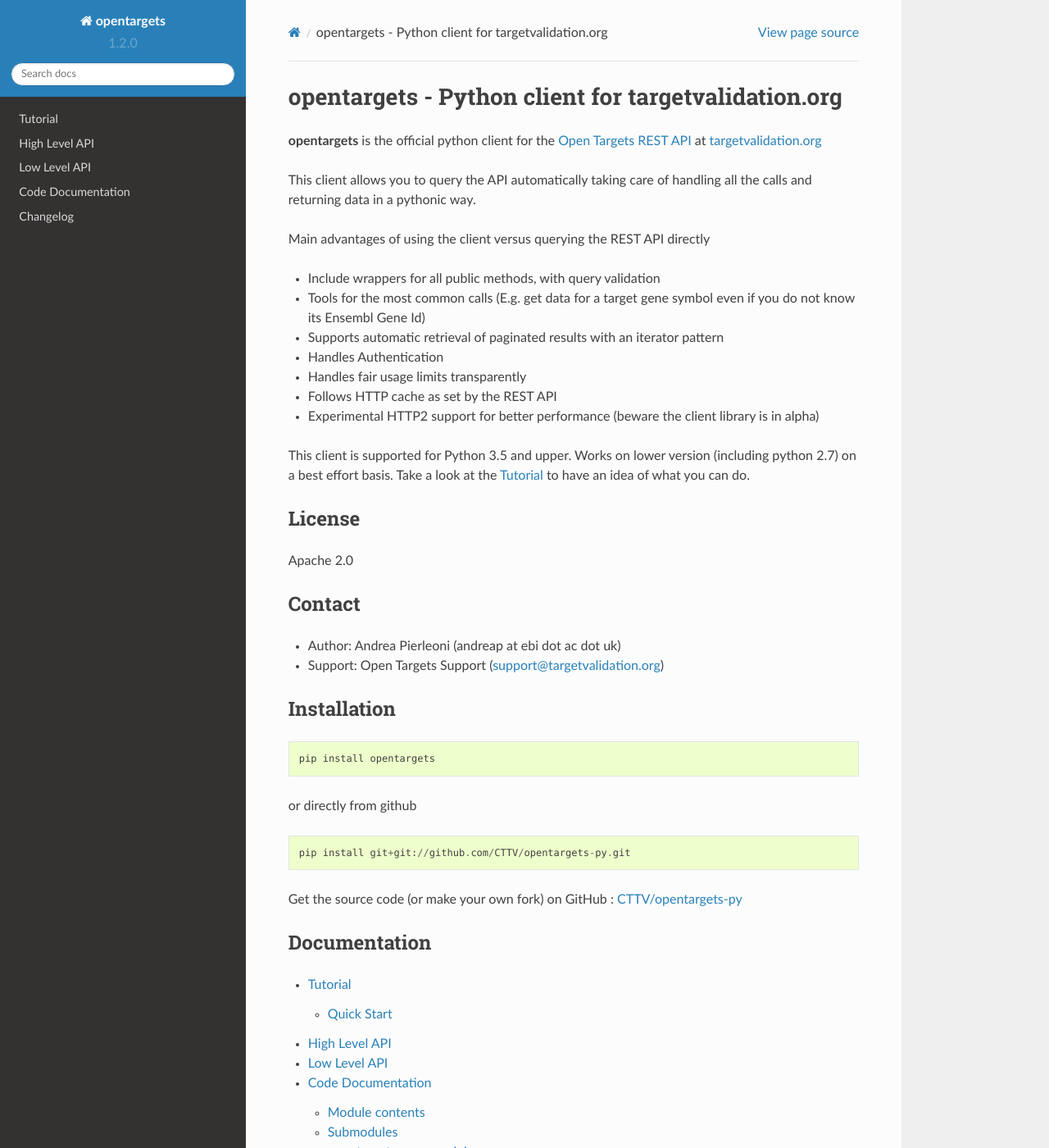
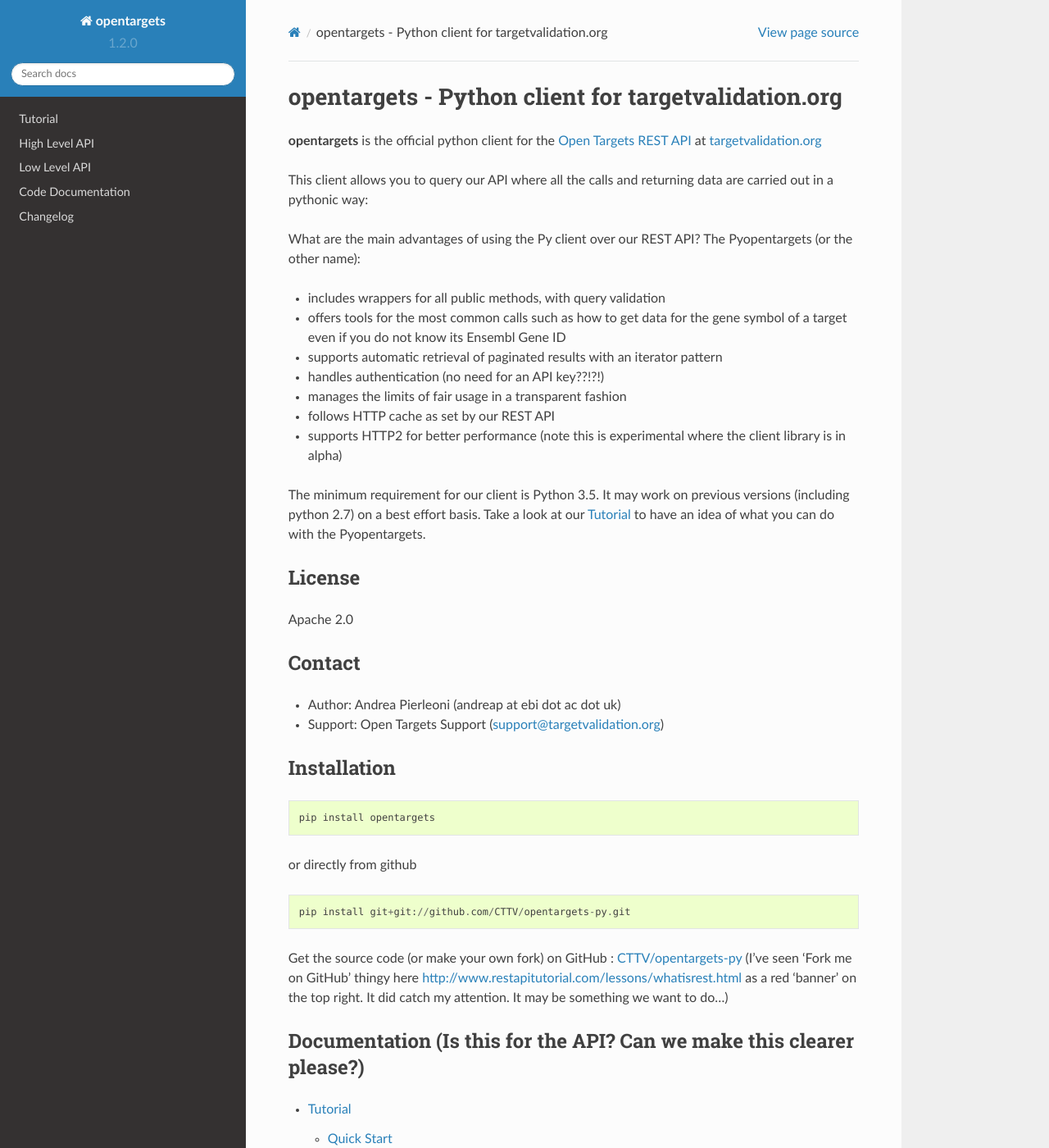
Before and after one commit to opentargets-archive/opentargets-py, a Sphinx documentation site: the page built from docs/source/index.rst, in a window 1280 px wide and 1400 px high. Shown: the whole window at 82% size. Built offline with Sphinx 7.4.7 and the Read the Docs theme 2.0.0, drawn with Linux system fonts in a browser that asks for light colours.

Commit message:
Update index.rst
Hi @andreap, thanks for asking for my opinion on this. My suggestions are in this new branch.

A general comment: would the client have a name such as the ropentargets? Would you name it as opentargets-py, PyOpenTargets or something?

I've mainly removed some adverbs (the fewer of them, the better - apparently. Check Eliseo's great tip http://www.hemingwayapp.com/)

Hope it's helpful.

```diff
--- a/docs/source/index.rst
+++ b/docs/source/index.rst
@@ -1,7 +1,6 @@
 .. opentargets documentation master file, created by
    sphinx-quickstart on Fri Aug 26 08:55:19 2016.
-   You can adapt this file completely to your liking, but it should at least
-   contain the root `toctree` directive.
+   Feel free to adapt this file but make sure that it maintains the root `toctree` directive, at least.
 
 ====================================================
 opentargets - Python client for targetvalidation.org
@@ -9,23 +8,21 @@
 
 **opentargets** is the official python client for the `Open Targets REST API`_ at `targetvalidation.org`_
 
-This client allows you to query the API automatically taking care of handling all
-the calls and returning data in a pythonic way.
+This client allows you to query our API where all the calls and returning data are carried out in a pythonic way:
 
-Main advantages of using the client versus querying the REST API directly
+What are the main advantages of using the Py client over our REST API? The Pyopentargets (or the other name):
 
-- Include wrappers for all public methods, with query validation
-- Tools for the most common calls (E.g. get data for a target gene symbol even if you do not know its Ensembl Gene Id)
-- Supports automatic retrieval of paginated results with an iterator pattern
-- Handles Authentication
-- Handles fair usage limits transparently
-- Follows HTTP cache as set by the REST API
-- Experimental HTTP2 support for better performance (beware the client library is in alpha)
+- includes wrappers for all public methods, with query validation
+- offers tools for the most common calls such as how to get data for the gene symbol of a target even if you do not know its Ensembl Gene ID
+- supports automatic retrieval of paginated results with an iterator pattern
+- handles authentication (no need for an API key??!?!)
+- manages the limits of fair usage in a transparent fashion
+- follows HTTP cache as set by our REST API
+- supports HTTP2 for better performance (note this is experimental where the client library is in alpha)
 
 
-This client is supported for Python 3.5 and upper.
-Works on lower version (including python 2.7) on a best effort basis.
-Take a look at the :ref:`tutorial` to have an idea of what you can do.
+The minimum requirement for our client is Python 3.5. It may work on previous versions (including python 2.7) on a best effort basis.
+Take a look at our :ref:`tutorial` to have an idea of what you can do with the Pyopentargets.
 
 .. _Open Targets REST API: https://www.targetvalidation.org/documentation/api
 .. _targetvalidation.org: https://www.targetvalidation.org
@@ -57,10 +54,10 @@
     pip install git+git://github.com/CTTV/opentargets-py.git
 
 Get the source code (or make your own fork) on GitHub : `CTTV/opentargets-py
-<http://github.com/CTTV/opentargets-py>`_
+<http://github.com/CTTV/opentargets-py>`_ (I've seen 'Fork me on GitHub' thingy here http://www.restapitutorial.com/lessons/whatisrest.html as a red 'banner' on the top right. It did catch my attention. It may be something we want to do...)
 
 
-Documentation
+Documentation (Is this for the API? Can we make this clearer please?)
 -------------
 
 .. toctree::
```
